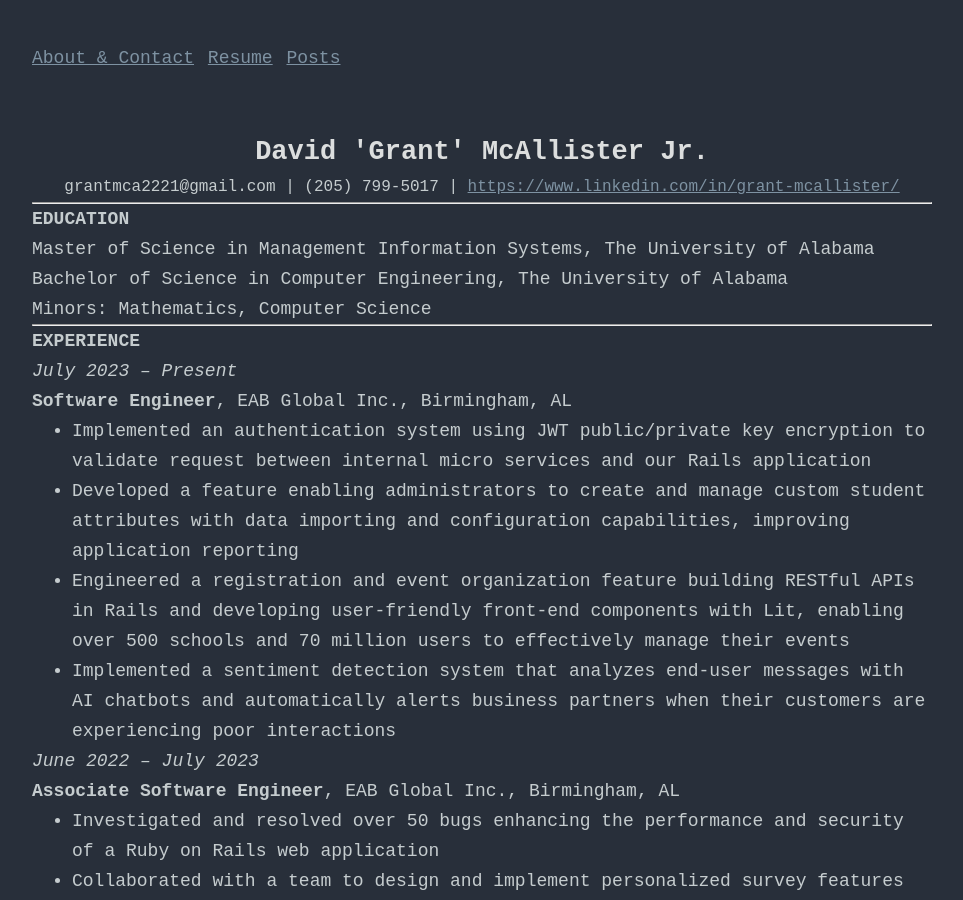
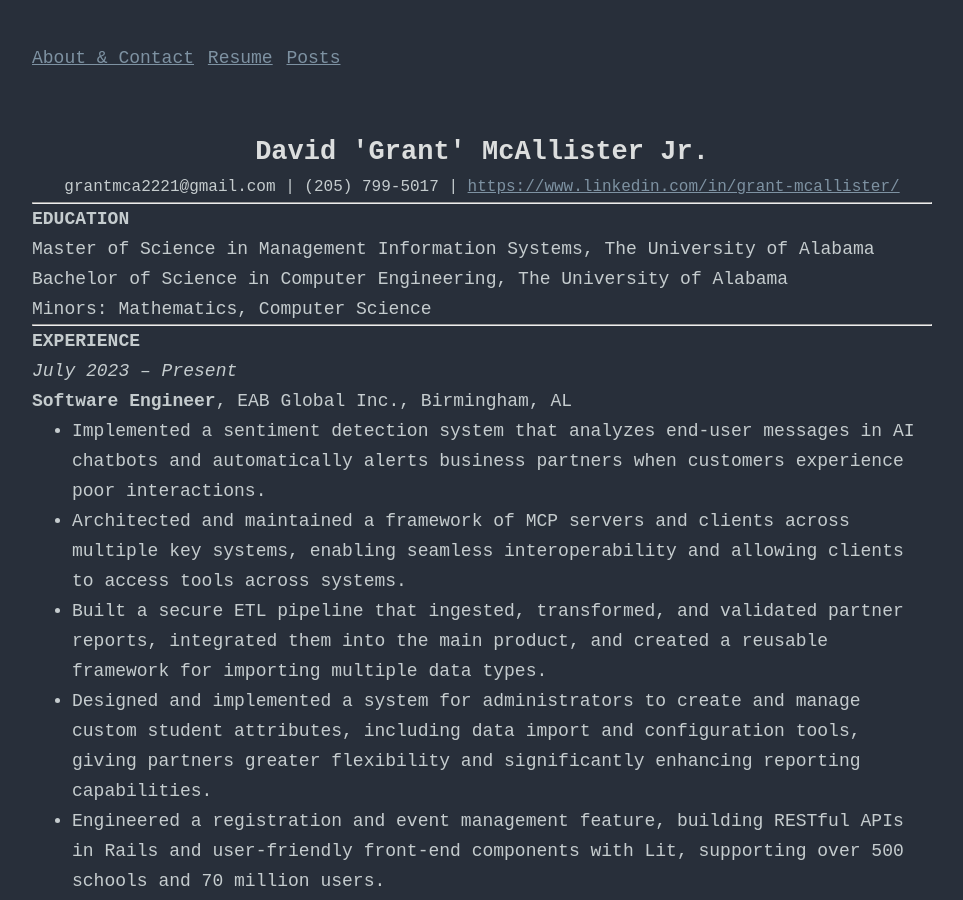
Before and after one commit to grantmca/grantmca.github.io, a Jekyll site: the page built from resume/index.html, in a window 1280 px wide and 900 px high. Shown: the whole window, without its empty margins (158-1121 px from the left). Built offline with Jekyll 4.4.1, drawn with Linux system fonts in a browser that asks for light colours.

Commit message:
More Updates

```diff
--- a/resume/index.html
+++ b/resume/index.html
@@ -23,11 +23,11 @@
   <p><i>July 2023 – Present</i></p>
   <p><b>Software Engineer</b>, EAB Global Inc., Birmingham, AL</p>
   <ul>
-    <li>Implemented an authentication system using JWT public/private key encryption to validate request between internal micro services and our Rails application</li>
-    <li>Developed a feature enabling administrators to create and manage custom student attributes with data importing and configuration capabilities, improving application reporting</li>
-    <li>Engineered a registration and event organization feature building RESTful APIs in Rails and developing user-friendly front-end components with Lit, enabling over 500 schools and 70 million users to effectively manage their events</li>
-    <li>Implemented a sentiment detection system that analyzes end-user messages with AI chatbots and automatically alerts business partners when their customers are experiencing poor interactions</li>
-
+    <li>Implemented a sentiment detection system that analyzes end-user messages in AI chatbots and automatically alerts business partners when customers experience poor interactions.</li>
+    <li>Architected and maintained a framework of MCP servers and clients across multiple key systems, enabling seamless interoperability and allowing clients to access tools across systems.</li>
+    <li>Built a secure ETL pipeline that ingested, transformed, and validated partner reports, integrated them into the main product, and created a reusable framework for importing multiple data types.</li>
+    <li>Designed and implemented a system for administrators to create and manage custom student attributes, including data import and configuration tools, giving partners greater flexibility and significantly enhancing reporting capabilities.</li>
+    <li>Engineered a registration and event management feature, building RESTful APIs in Rails and user-friendly front-end components with Lit, supporting over 500 schools and 70 million users.</li>
   </ul>
 </div>
 <div class='item'>
```
